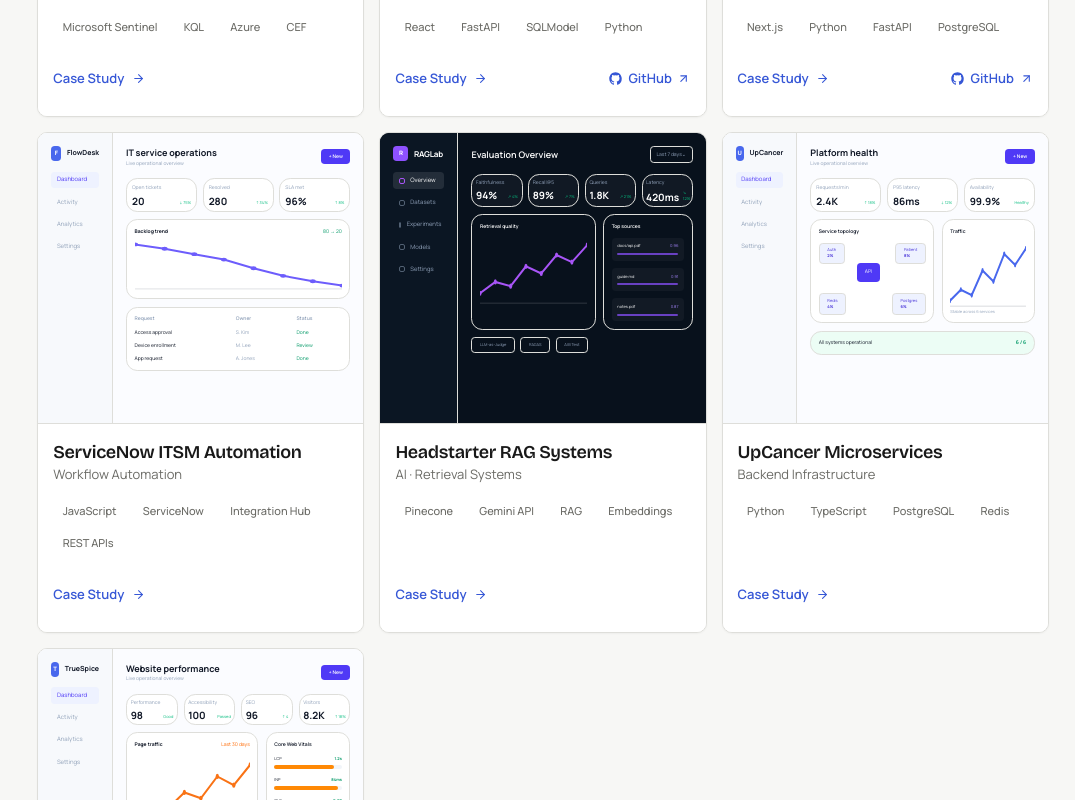
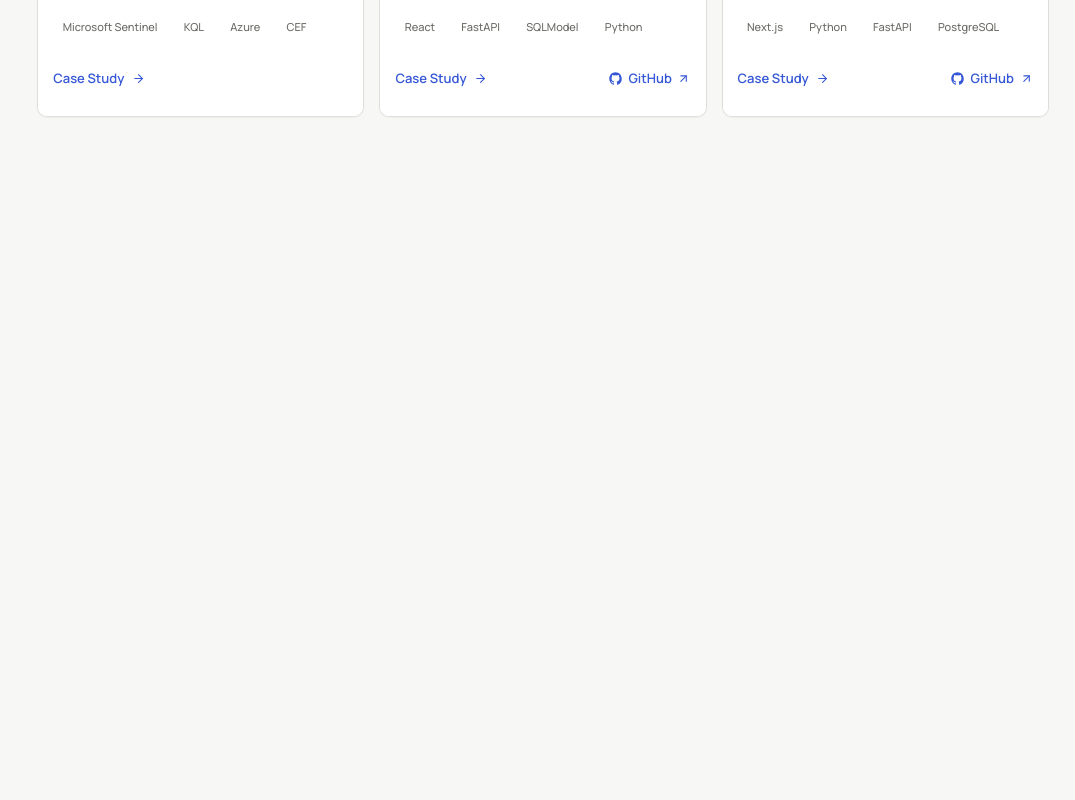
Before and after one commit to Igadsme/gad-os, a Next.js app: page /projects in a window 1280 px wide. Shown: the part 1120-1920 px from the top of the page, without its empty margins (205-1280 px from the left). After the commit the page ends 1267 px from the top, so only its background shows below. Built offline with nearby package versions, Linux system fonts and the light colour scheme.

Commit message:
Remove selected projects

```diff
--- a/components/projects/project-card.tsx
+++ b/components/projects/project-card.tsx
@@ -12,10 +12,6 @@ const cardSubtitles: Record<string, string> = {
   hiveu: "AI StudyMatch · Full Stack",
   "ai-recruiter-assistant": "AI Recruiting · Full Stack",
   "sentinel-ingestion": "Security Operations",
-  "servicenow-itsm": "Workflow Automation",
-  "headstarter-rag": "AI · Retrieval Systems",
-  "upcancer-microservices": "Backend Infrastructure",
-  "truespice-web": "Web Performance",
 };
 
 export function ProjectCard({
--- a/data/lab.ts
+++ b/data/lab.ts
@@ -34,7 +34,6 @@ export const labExperiments: LabExperiment[] = [
       "Retrieval quality for the Headstarter semantic-search work can be measured with ranked results and usage signals instead of anecdote.",
     methods: ["RAG", "Pinecone", "Embeddings", "Gemini API"],
     stageLabel: "Evaluation harness",
-    relatedProjectSlug: "headstarter-rag",
     relatedExperienceId: "headstarter",
   },
   {
--- a/data/projects.ts
+++ b/data/projects.ts
@@ -277,159 +277,6 @@ export const projects: Project[] = [
     technologies: ["Next.js", "Python", "FastAPI", "PostgreSQL", "OpenAI API"],
     relatedSkillIds: ["nextjs", "python", "fastapi", "postgresql", "openai-api"],
   },
-  {
-    slug: "servicenow-itsm",
-    title: "ServiceNow ITSM Automation",
-    subtitle: "Enterprise workflow and integration APIs",
-    category: "Automation",
-    categories: ["Automation", "Full Stack"],
-    timeframe: "November 2025 – July 2026",
-    featured: false,
-    status: "Internal System",
-    visualMetrics: [
-      { label: "backlog", value: "80→20" },
-      { label: "tickets", value: "300" },
-    ],
-    summary:
-      "ServiceNow workflows, Script Includes, and Integration Hub REST APIs for hospital IT platforms.",
-    highlight:
-      "Resolution backlog moved from 80% to 20% across 200–300 tickets.",
-    problem:
-      "Manual ITSM intake and approvals left a large share of tickets sitting in backlog.",
-    approach:
-      "Wrote JavaScript workflows, server-side business rules, and Script Includes, then exposed REST APIs through Integration Hub.",
-    outcome:
-      "Automated ITSM workflows cut resolution backlog from 80% to 20% across 200–300 tickets.",
-    bullets: [
-      "Developed ServiceNow workflows using JS, server-side business rules, and Script Includes for enterprise automation",
-      "Built REST APIs via ServiceNow Integration Hub to enable interoperability across enterprise platforms",
-      "Automated ITSM workflows, cutting resolution backlog from 80% to 20% across 200–300 tickets",
-    ],
-    technologies: [
-      "JavaScript",
-      "ServiceNow",
-      "Integration Hub",
-      "REST APIs",
-    ],
-    relatedExperienceId: "wellstar",
-    relatedSkillIds: ["javascript"],
-  },
-  {
-    slug: "headstarter-rag",
-    title: "Headstarter RAG Systems",
-    subtitle: "Five AI retrieval projects for live users",
-    category: "AI/ML",
-    categories: ["AI/ML"],
-    timeframe: "July 2025 – September 2025",
-    featured: false,
-    status: "Case Study",
-    visualMetrics: [
-      { label: "AI builds", value: "5" },
-      { label: "users", value: "500+" },
-    ],
-    summary:
-      "Semantic search and retrieval systems built with Pinecone, Gemini, embeddings, and RAG APIs.",
-    highlight:
-      "Feature work informed by user and project data, supporting 500+ users.",
-    problem:
-      "Product questions and documents needed retrieval that keyword search could not cover well.",
-    approach:
-      "Built five AI projects around embeddings, Pinecone, Gemini, and RAG APIs, then tuned features from observed usage.",
-    outcome:
-      "Semantic search and retrieval features reached 500+ users during the fellowship.",
-    bullets: [
-      "Built 5 AI projects using Pinecone, Gemini API, embeddings, and RAG API for semantic search and retrieval",
-      "Analyzed user and project data to optimize AI features, supporting 500+ users and reach",
-    ],
-    technologies: [
-      "Pinecone",
-      "Gemini API",
-      "RAG",
-      "Embeddings",
-      "Python",
-    ],
-    relatedExperienceId: "headstarter",
-    relatedSkillIds: [
-      "python",
-      "pinecone",
-      "gemini-api",
-      "rag",
-      "embeddings",
-    ],
-  },
-  {
-    slug: "upcancer-microservices",
-    title: "UpCancer Microservices",
-    subtitle: "Python and TypeScript services on cached Postgres",
-    category: "Full Stack",
-    categories: ["Full Stack"],
-    timeframe: "January 2024 – May 2024",
-    featured: false,
-    status: "Internal System",
-    visualMetrics: [
-      { label: "throughput", value: "+15%" },
-      { label: "latency", value: "−20%" },
-    ],
-    summary:
-      "Distributed microservices with Redis-cached PostgreSQL and shared REST contracts.",
-    highlight:
-      "Throughput improved 15% and latency improved 20%.",
-    problem:
-      "Frontend and backend teams needed stable contracts while services scaled past chatty database access.",
-    approach:
-      "Implemented Python and TypeScript microservices with Redis in front of PostgreSQL, and designed REST contracts with frontend engineers.",
-    outcome:
-      "Throughput rose 15% and latency improved 20%, with less integration friction across services.",
-    bullets: [
-      "Built Python and TypeScript microservices using Redis-cached PostgreSQL, boosting throughput 15% and latency 20%",
-      "Designed REST API contracts with front-end engineers, reducing integration friction across distributed services",
-    ],
-    technologies: [
-      "Python",
-      "TypeScript",
-      "PostgreSQL",
-      "Redis",
-      "REST APIs",
-    ],
-    relatedExperienceId: "upcancer",
-    relatedSkillIds: [
-      "python",
-      "typescript",
-      "postgresql",
-      "redis",
-    ],
-  },
-  {
-    slug: "truespice-web",
-    title: "TrueSpice Website",
-    subtitle: "Responsive, accessible production web refactor",
-    category: "Full Stack",
-    categories: ["Full Stack"],
-    timeframe: "May 2025 – August 2025",
-    featured: false,
-    status: "Case Study",
-    visualMetrics: [
-      { label: "load time", value: "−30%" },
-      { label: "accessibility", value: "audited" },
-    ],
-    summary:
-      "React refactor of a production site with performance and accessibility work on key pages.",
-    highlight: "Load time reduced by 30%.",
-    problem:
-      "The existing site did not hold up across devices, and accessibility issues blocked a broader audience.",
-    approach:
-      "Refactored with React and CSS media queries, then applied semantic HTML, lazy loading, and an accessibility audit.",
-    outcome:
-      "Cross-device responsiveness improved and load time dropped 30%.",
-    bullets: [
-      "Refactored website using React and CSS media queries, improving cross-device responsiveness",
-      "Optimized performance via semantic HTML and lazy loading, reducing load time by 30%",
-      "Audited and resolved accessibility issues across key pages to improve usability for a broader user base",
-    ],
-    technologies: ["React", "JavaScript", "CSS", "HTML"],
-    relatedExperienceId: "truespice",
-    relatedSkillIds: ["react", "javascript"],
-  },
 ];
 
 export function getProjectBySlug(slug: string) {
--- a/lib/resume.ts
+++ b/lib/resume.ts
@@ -41,11 +41,7 @@ const experienceOrder: Record<ResumeFocus, string[]> = {
 const projectOrder: Record<ResumeFocus, string[]> = {
   software: [
     "devdash",
-    "upcancer-microservices",
-    "truespice-web",
-    "servicenow-itsm",
     "ai-security-camera-investigator",
-    "headstarter-rag",
     "sentinel-ingestion",
     "nestai",
     "hiveu",
@@ -53,12 +49,8 @@ const projectOrder: Record<ResumeFocus, string[]> = {
   ],
   ai: [
     "ai-security-camera-investigator",
-    "headstarter-rag",
     "devdash",
-    "upcancer-microservices",
     "sentinel-ingestion",
-    "servicenow-itsm",
-    "truespice-web",
     "nestai",
     "hiveu",
     "ai-recruiter-assistant",
@@ -66,11 +58,7 @@ const projectOrder: Record<ResumeFocus, string[]> = {
   cyber: [
     "sentinel-ingestion",
     "ai-security-camera-investigator",
-    "servicenow-itsm",
-    "upcancer-microservices",
     "devdash",
-    "headstarter-rag",
-    "truespice-web",
     "nestai",
     "hiveu",
     "ai-recruiter-assistant",
```
Also changed, not shown: 1 other file (tests, documents, lock files or other folders).
